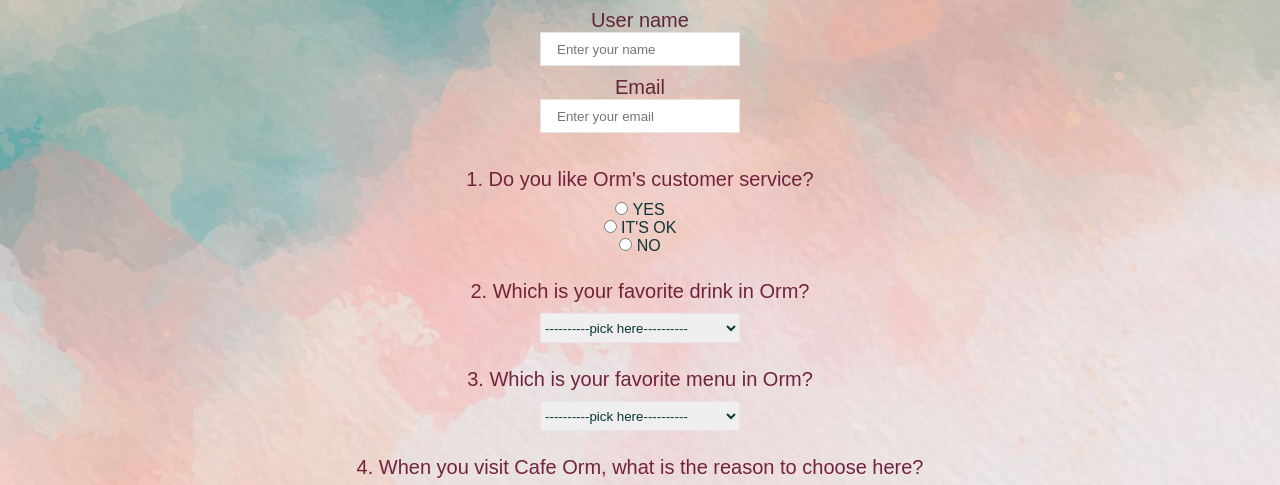
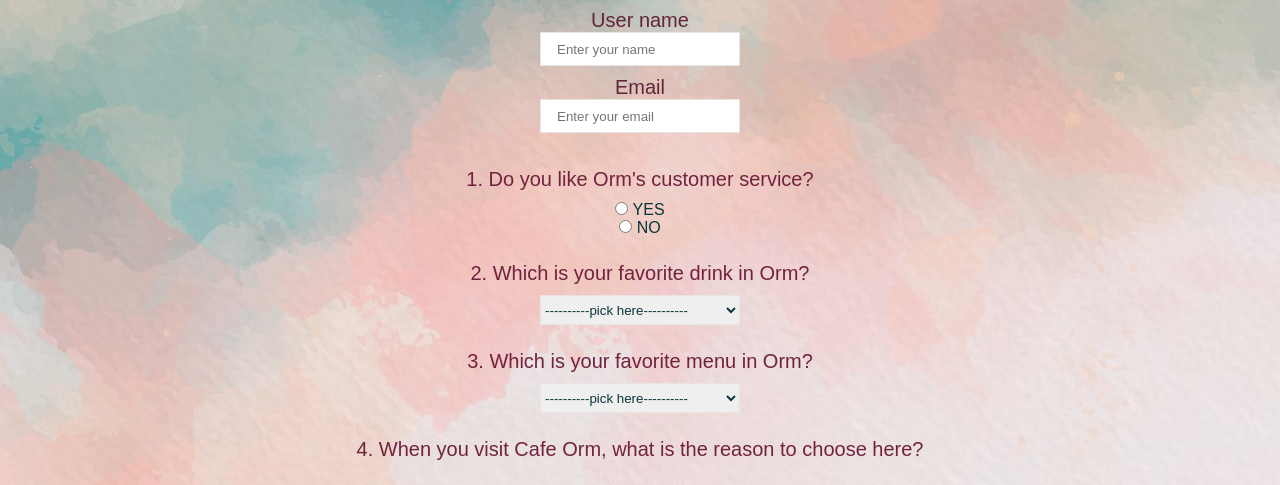
Before and after one commit to LeaHaelin/FCC_Survey-form, a plain HTML site: page index.html in a window 1280 px wide. Shown: the part 299-784 px from the top of the page. Drawn offline with Linux system fonts and the light colour scheme; a web font is replaced by a local one.

Commit message:
remove no.1

```diff
--- a/index.html
+++ b/index.html
@@ -5,6 +5,7 @@
     <meta http-equiv="X-UA-Compatible" content="IE=edge" />
     <meta name="viewport" content="width=device-width, initial-scale=1.0" />
     <link rel="stylesheet" href="styles.css" />
+    <script src="https://cdn.freecodecamp.org/testable-projects-fcc/v1/bundle.js"></script>
     <title>Survey_form</title>
   </head>
   <body>
@@ -47,8 +48,6 @@
                 <p class="question__p">1. Do you like Orm's customer service?</p>
                 <input type="radio" id="yes" name="answer" value="yes" />
                 <label class="answer" for="yes">YES</label><br />
-                <input type="radio" id="normal" name="answer" value="normal"/>
-                <label class="answer" for="normal">IT'S OK</label><br />
                 <input type="radio" id="no" name="answer" value="no" />
                 <label class="answer" for="no">NO</label><br />
 
```
